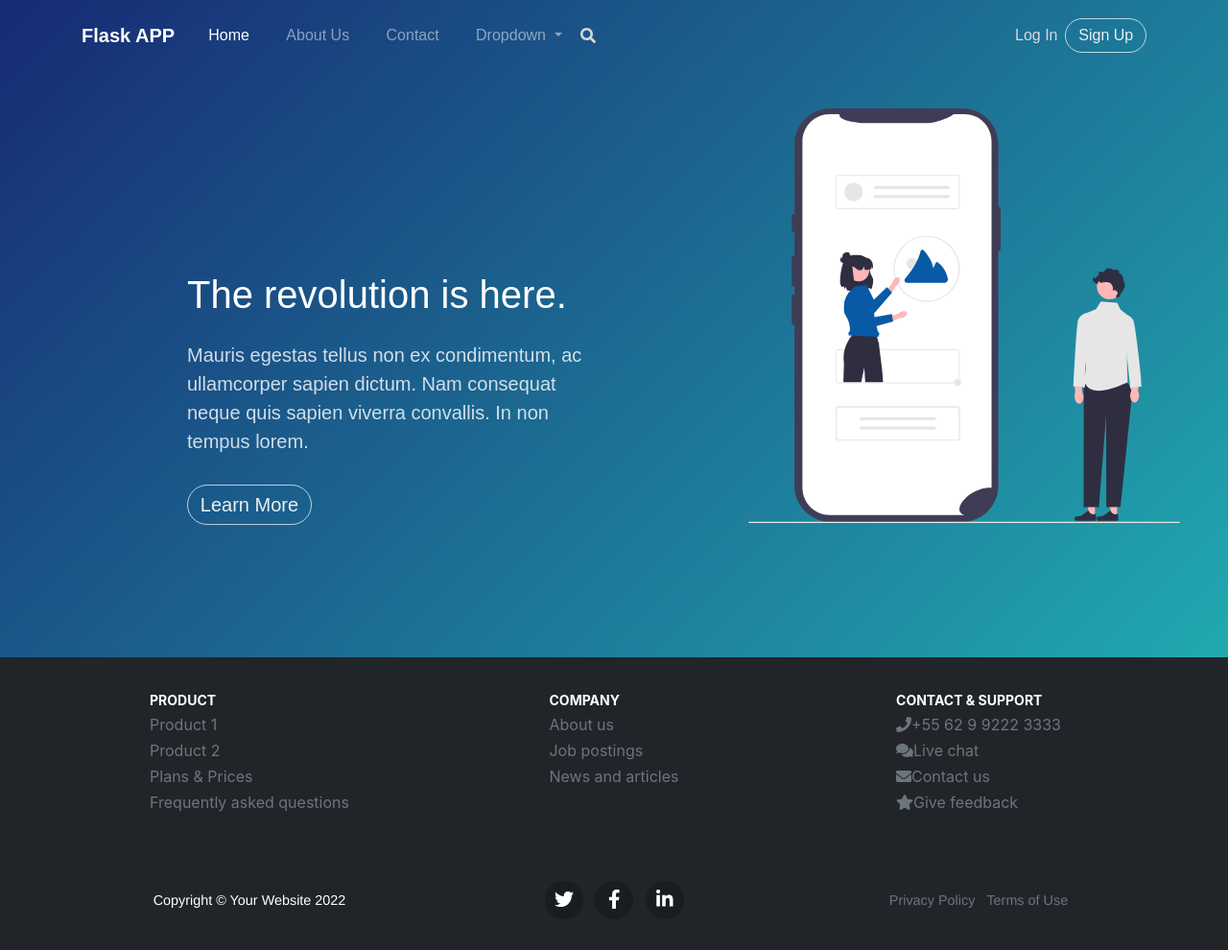
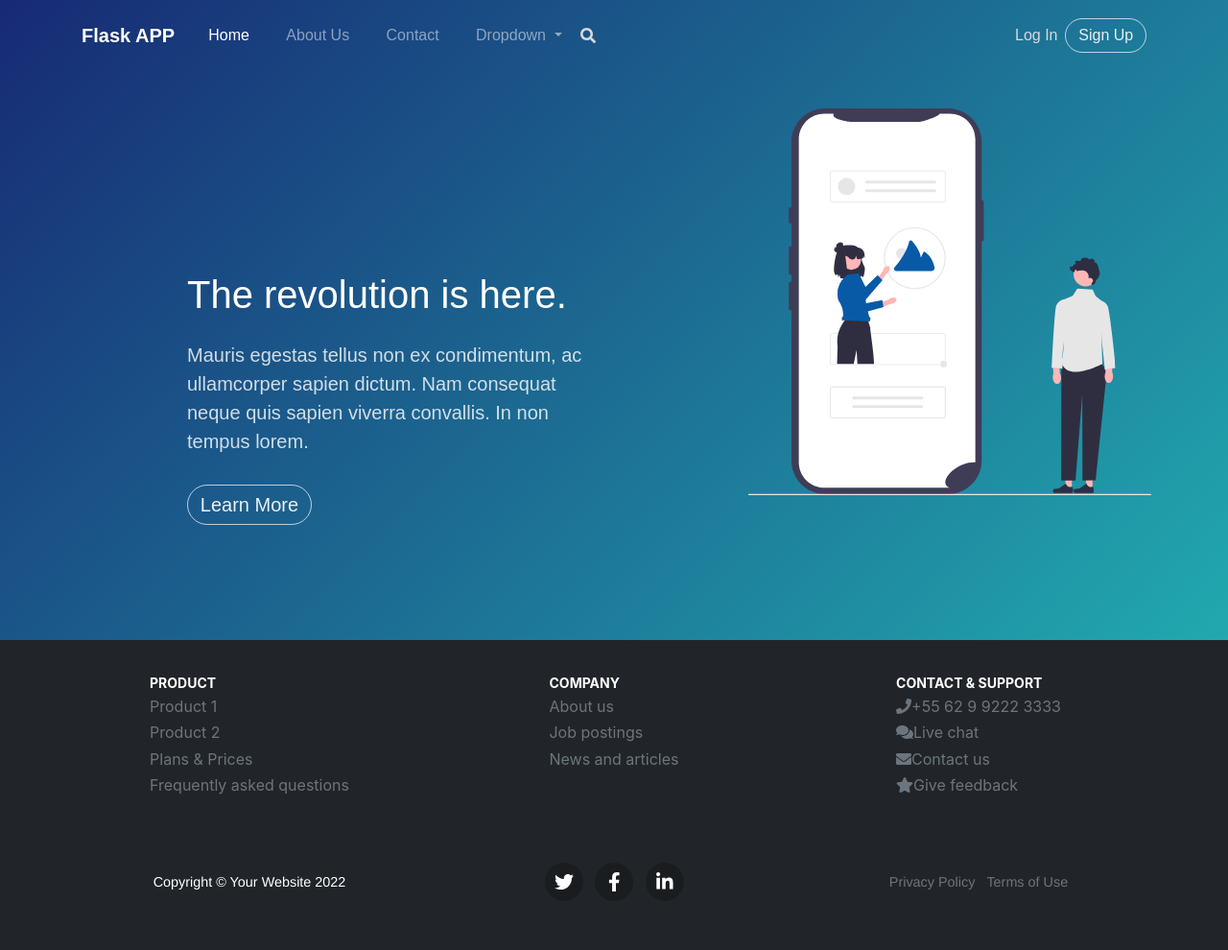
Before and after one commit to joaofds/app-flask, a Flask app: page /site/ in a window 1280 px wide. Shown: the whole page at 96% size. After the commit the page ends 929 px from the top, so only its background shows below. Run offline with Flask 2, Linux system fonts and the light colour scheme; some libraries are stand-ins or nearby versions.

Commit message:
README.md

```diff
--- a/src/homepage/static/css/style.css
+++ b/src/homepage/static/css/style.css
@@ -199,7 +199,7 @@ a:hover {
 }
 
 .header-blue .iphone-mockup img.device {
-  width:150%;
+  width:140%;
   height:auto;
 }
 
```
Also changed, not shown: README.md (added), app_screen.png (added).
